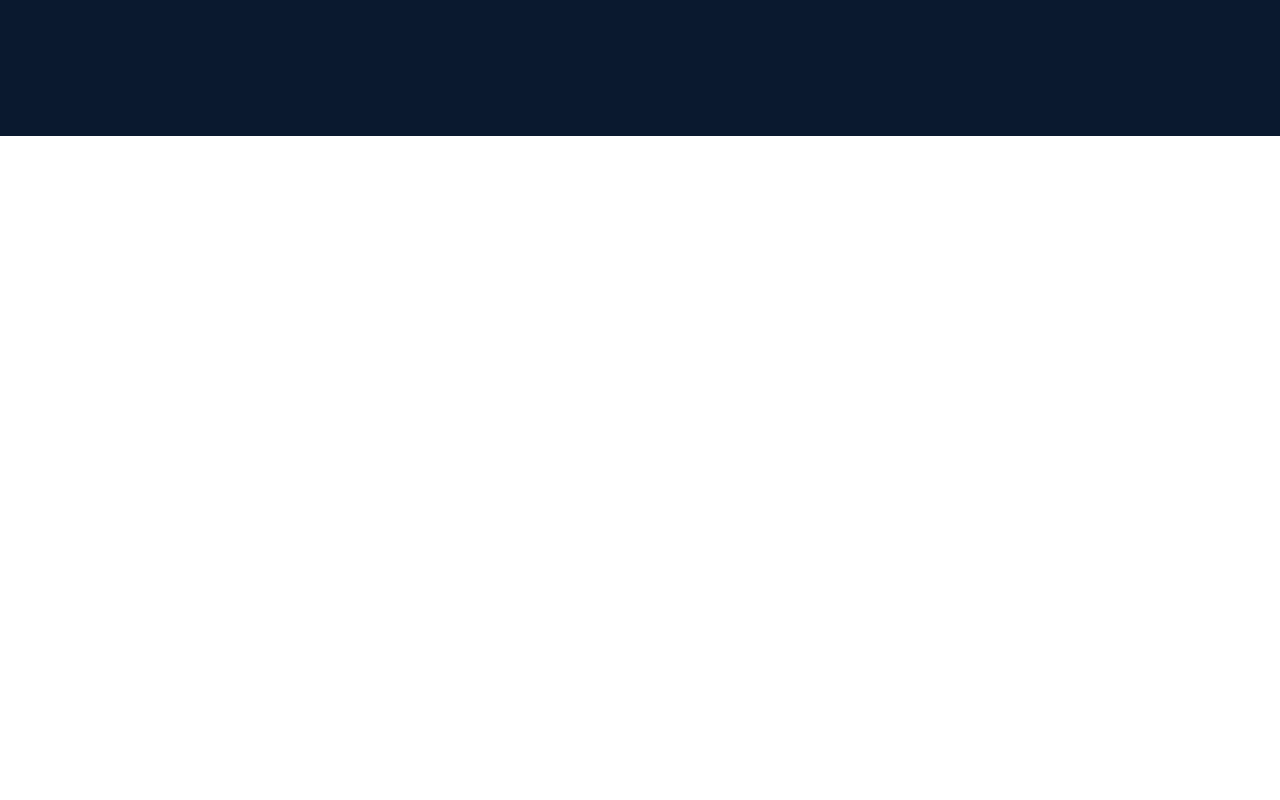
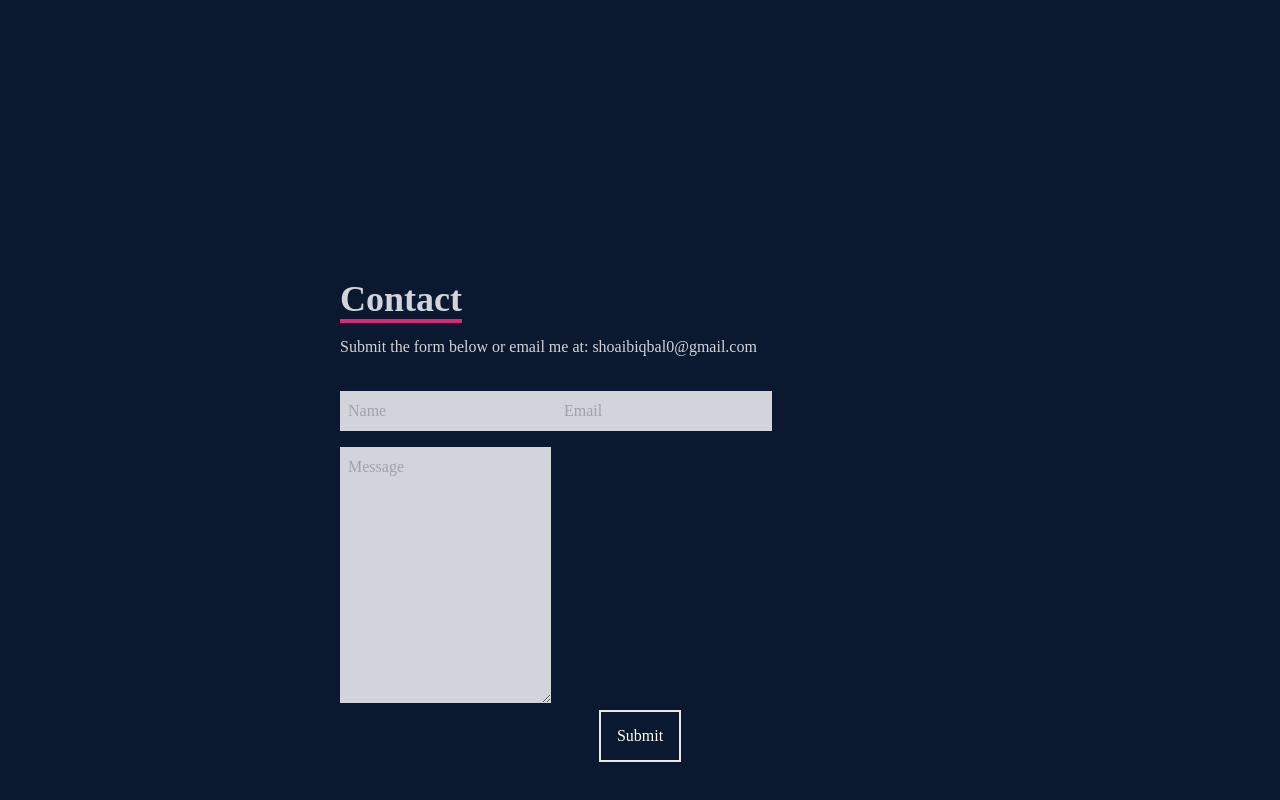
Before and after one commit to shoaibiqbal0/react-portfolio, a React (Create React App) app: page / in a window 1280 px wide. Shown: the part 3064-3864 px from the top of the page. Before the commit the page ends 3200 px from the top, so only its background shows below. Built offline with nearby package versions, Linux system fonts and the light colour scheme.

Commit message:
Added Contact.jsx

```diff
--- a/src/App.js
+++ b/src/App.js
@@ -1,4 +1,5 @@
 import About from "./components/About";
+import Contact from "./components/Contact";
 import Home from "./components/Home";
 import Navbar from "./components/Navbar";
 import Skills from "./components/Skills";
@@ -12,6 +13,7 @@
       <About />
       <Skills />
       <Work />
+      <Contact />
     </div>
   );
 }
--- /dev/null
+++ b/src/components/Contact.jsx
@@ -0,0 +1,44 @@
+import React from "react";
+
+const Contact = () => {
+  return (
+    <div
+      name="contact"
+      className="w-full h-screen bg-[#0A192F] flex justify-center items-center p-4"
+    >
+      <form action="" className="flex flex-col max-w-[600px] w-full">
+        <div className="pb-8">
+          <p className="text-4xl font-bold inline border-b-4 border-pink-600 text-gray-300">
+            Contact
+          </p>
+          <p className="text-gray-300 py-4">
+            Submit the form below or email me at: shoaibiqbal0@gmail.com
+          </p>
+          <input
+            className="my-4 p-2 bg-gray-300"
+            type="text"
+            placeholder="Name"
+            name="name"
+          />
+          <input
+            className="my-4 p-2 bg-gray-300"
+            type="email"
+            placeholder="Email"
+            name="email"
+          />
+          <textarea
+            className="bg-gray-300 p-2"
+            name="message"
+            rows="10"
+            placeholder="Message"
+          />
+          <button className="text-white border-2 hover:bg-pink-600 hover:border-pink-600 px-4 py-3 mx-auto flex items-center">
+            Submit
+          </button>
+        </div>
+      </form>
+    </div>
+  );
+};
+
+export default Contact;
```
